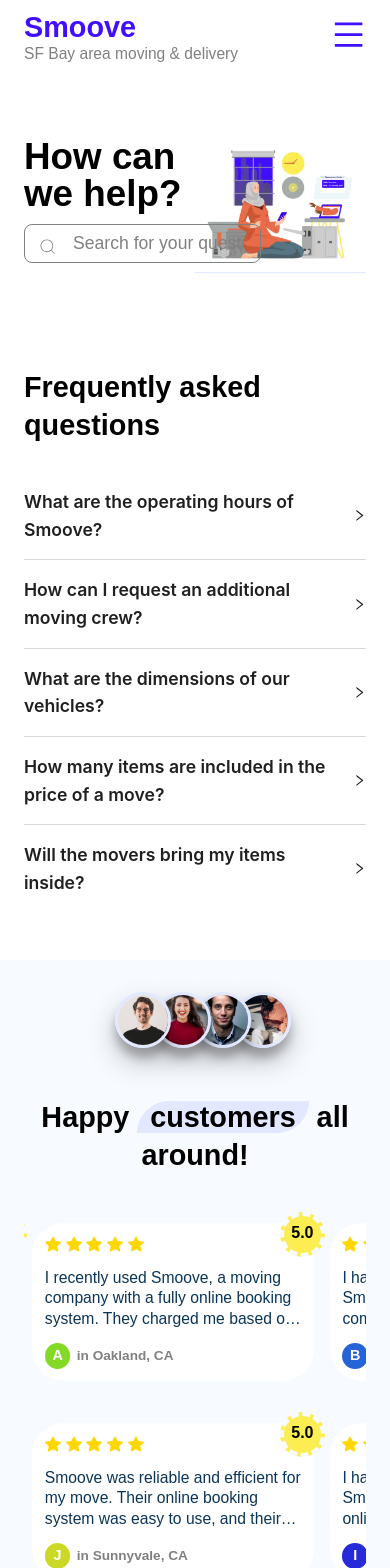
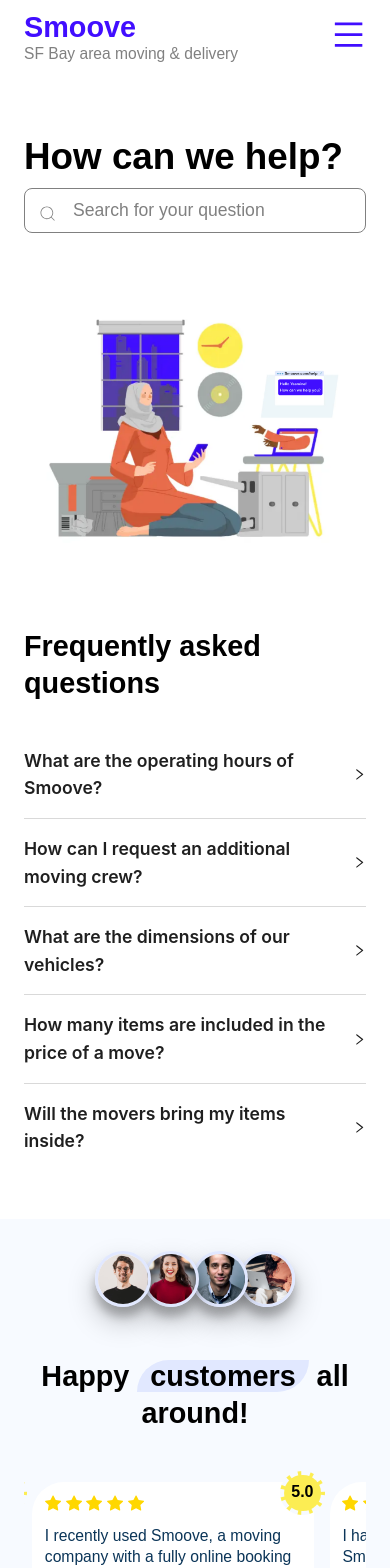
Before and after one commit to rbabaci1/smoove, a Next.js app: page /help in a window 390 px wide. Shown: the top 1568 px of the page. Built offline with nearby package versions, Linux system fonts and the light colour scheme; a web font is replaced by a local one.

Commit message:
make help page responsive on all devices

```diff
--- a/containers/FrequentlyAskedQuestions/index.jsx
+++ b/containers/FrequentlyAskedQuestions/index.jsx
@@ -1,4 +1,3 @@
-import Link from 'next/link';
 import { Collapse } from 'antd';
 import { motion } from 'framer-motion';
 
--- a/containers/GetAnEstimate/index.jsx
+++ b/containers/GetAnEstimate/index.jsx
@@ -29,11 +29,11 @@
       style={{ backgroundColor: bgColor }}
     >
       <motion.div
+        className={styles.container}
         initial={{ y: 100, opacity: 0 }}
         whileInView={{ y: 0, opacity: 1 }}
         transition={{ duration: 0.3 }}
         viewport={{ once: true }}
-        className={styles.container}
       >
         <div className={styles.inputs}>
           <h2>Get an estimate</h2>
--- a/containers/GetAnEstimate/styles.module.scss
+++ b/containers/GetAnEstimate/styles.module.scss
@@ -135,7 +135,7 @@
 
     .container {
       .inputs {
-        padding: 1rem;
+        padding: 1rem 0.5rem;
 
         h2 {
           font-size: clamp(1rem, 5vw, 1.5rem);
@@ -145,6 +145,10 @@
           padding-top: 1rem;
 
           .input {
+            input {
+              padding: 0.5rem 0.5rem 0.5rem 1rem;
+            }
+
             svg {
               font-size: 0.6rem;
               top: 0.5rem;
--- a/containers/Reviews/index.jsx
+++ b/containers/Reviews/index.jsx
@@ -67,7 +67,7 @@
     >
       <div className={styles.container}>
         <div className={styles.header}>
-          <section className={styles.avatars}>
+          <div className={styles.avatars}>
             <motion.div
               initial={{ y: -100, opacity: 0 }}
               whileInView={{ y: 0, opacity: 1 }}
@@ -101,7 +101,7 @@
             >
               <Image src={avatar1} alt='customer avatar' />
             </motion.div>
-          </section>
+          </div>
 
           <motion.h2
             initial={{ y: 100, opacity: 0 }}
--- a/containers/Reviews/styles.module.scss
+++ b/containers/Reviews/styles.module.scss
@@ -13,7 +13,7 @@
       .avatars {
         @include flex(row-reverse);
         @include radius(2rem, 0, 0, 2rem);
-        margin-bottom: 3rem;
+        margin: 0 0 3rem 0rem;
 
         img {
           width: 3.5rem;
@@ -27,16 +27,17 @@
         }
 
         :nth-child(1) img {
-          right: 1rem;
+          right: 0.75rem;
         }
         :nth-child(2) img {
+          right: 0.2rem;
         }
 
         :nth-child(3) img {
-          left: 1rem;
+          left: 0.25rem;
         }
         :nth-child(4) img {
-          left: 2rem;
+          left: 0.75rem;
         }
       }
 
--- a/pages/help/index.jsx
+++ b/pages/help/index.jsx
@@ -1,7 +1,9 @@
 import { useState } from 'react';
 import Head from 'next/head';
+import Image from 'next/image';
+import { motion } from 'framer-motion';
+import { Collapse } from 'antd';
 import { CiSearch } from 'react-icons/ci';
-import Image from 'next/image';
 
 import {
   Footer,
@@ -12,6 +14,69 @@
 import { Navbar } from '@/components';
 import { help } from '@/public/images';
 import styles from './styles.module.scss';
+
+const questions = [
+  {
+    text: ' How does Smoove work?',
+    title: <h4>How does Smoove work?</h4>,
+    answer:
+      'Smoove is a platform that connects you with professional movers and a truck to help you with your local moves. You can schedule a move, choose the type of service you need, and track your move in real-time.',
+  },
+  {
+    text: 'What types of moves does Smoove offer?',
+    title: <h4>What types of moves does Smoove offer?</h4>,
+    answer:
+      'Smoove offers a variety of services for local moves, including full-service moves, in-house moves, loading and unloading services, and furniture delivery. You can choose the service that best fits your needs and budget.',
+  },
+  {
+    text: 'How do I schedule a move with Smoove?',
+    title: <h4>How do I schedule a move with Smoove?</h4>,
+    answer:
+      'You can schedule a move with Smoove by visiting our website or downloading our mobile app. Simply input your move details, choose the service you need, and book a move date and time that works for you.',
+  },
+  {
+    text: 'What areas does Smoove serve?',
+    title: <h4>What areas does Smoove serve?</h4>,
+    answer:
+      'Smoove currently operates in select cities across the United States. You can check if we serve your area by visiting our website or contacting our customer support.',
+  },
+  {
+    text: 'How much does Smoove cost?',
+    title: <h4>How much does Smoove cost?</h4>,
+    answer:
+      'The cost of a move with Smoove depends on various factors such as the distance of the move, the size of your belongings, and the services you require. You can get a quote by providing your move details on our website or app.',
+  },
+  {
+    text: 'Can I reschedule or cancel my Smoove move?',
+    title: <h4>Can I reschedule or cancel my Smoove move?</h4>,
+    answer:
+      'Yes, you can reschedule or cancel your Smoove move. Simply log in to your account on our website or app, go to your bookings, and follow the instructions to reschedule or cancel your move. Please note that cancellation fees may apply.',
+  },
+  {
+    text: 'What should I do to prepare for my Smoove move?',
+    title: <h4>What should I do to prepare for my Smoove move?</h4>,
+    answer:
+      'To prepare for your Smoove move, make sure your belongings are packed securely in boxes or containers, disassemble any furniture that needs to be moved, and ensure that there is clear access to your items. You can also provide any special instructions or requirements during the booking process.',
+  },
+  {
+    text: 'Is my stuff insured during a Smoove move?',
+    title: <h4>Is my stuff insured during a Smoove move?</h4>,
+    answer:
+      "Yes, Smoove provides basic insurance coverage for your items during the move. However, it's important to note that the coverage may be limited, and additional insurance options may be available for purchase. It's recommended to review Smoove's insurance policy for more details.",
+  },
+  {
+    text: 'How do I track my Smoove move?',
+    title: <h4>How do I track my Smoove move?</h4>,
+    answer:
+      "You can track your Smoove move in real-time through our website or app. Simply log in to your account, go to your bookings, and you'll be able to see the status and progress of your move, including the estimated arrival time of your movers.",
+  },
+  {
+    text: 'What if there are issues or concerns during my Smoove move?',
+    title: <h4>What if there are issues or concerns during my Smoove move?</h4>,
+    answer:
+      'If you encounter any issues or have concerns during your Smoove move, you can contact our customer support through our website or app. Our team will be ready to assist you and resolve any problems to ensure a smooth moving experience.',
+  },
+];
 
 const Help = () => {
   const [searchTerm, setSearchTerm] = useState('');
@@ -46,6 +111,34 @@
                 placeholder='Search for your question'
               />
             </section>
+
+            <motion.section
+              className={styles.questions}
+              initial={{ y: 100, opacity: 0 }}
+              whileInView={{ y: 0, opacity: 1 }}
+              transition={{ duration: 0.3 }}
+              viewport={{ once: true }}
+            >
+              {searchTerm && searchTerm.trim() !== ''
+                ? questions
+                    .filter(question =>
+                      question.text
+                        .toLowerCase()
+                        .includes(searchTerm.toLowerCase())
+                    )
+                    .map((question, index) => (
+                      <Collapse
+                        key={index}
+                        className={styles.collapse}
+                        bordered={false}
+                      >
+                        <Collapse.Panel header={question.title} key={index}>
+                          <p>{question.answer}</p>
+                        </Collapse.Panel>
+                      </Collapse>
+                    ))
+                : null}
+            </motion.section>
           </div>
 
           <Image
--- a/pages/help/styles.module.scss
+++ b/pages/help/styles.module.scss
@@ -3,29 +3,48 @@
 
 .main {
   .content {
-    @include flex(row, space-between);
-    padding: 4rem 1.5rem;
+    @include flex(row, space-between, flex-start);
+    padding: 4rem 1.5rem 2rem 1.5rem;
     max-width: 1200px;
     margin: 0 auto;
     box-sizing: content-box;
+    border-bottom: 1px solid $light-blue;
 
     .input {
-      width: 50%;
-      align-self: flex-start;
+      width: 48%;
+      box-sizing: border-box;
+      position: relative;
+
+      .collapse {
+        background-color: $white;
+
+        .panel {
+          padding: 0;
+
+          p {
+            margin: 0;
+          }
+
+          svg {
+            width: 0.8rem;
+            height: 0.8rem;
+          }
+        }
+      }
 
       .searchInput {
         position: relative;
 
         input {
           border: 1px solid $gray;
-          padding: 0.5rem 1rem 0.5rem 3rem;
+          padding: 0.7rem 1rem 0.7rem 3rem;
           border-radius: 0.5rem;
           width: 100%;
         }
 
         svg {
           position: absolute;
-          top: 0.8rem;
+          top: 1rem;
           left: 0.9rem;
           color: $gray;
           font-size: 1.2rem;
@@ -40,11 +59,64 @@
           }
         }
       }
+
+      .questions {
+        margin-top: 2rem;
+      }
     }
 
     img {
       width: 50%;
-      border-bottom: 1px solid $light-blue;
+      box-sizing: border-box;
+    }
+
+    @media screen and (max-width: 1024px) {
+      flex-direction: column;
+      align-items: center;
+      border-bottom: none;
+      padding: 2rem 1.5rem;
+
+      .input {
+        padding: 2rem 0;
+        width: 100%;
+
+        .searchInput {
+          input {
+            width: 100%;
+          }
+        }
+      }
+
+      img {
+        width: 70%;
+      }
+    }
+
+    @media screen and (max-width: 767px) {
+      img {
+        width: 100%;
+      }
+    }
+
+    @media screen and (max-width: 389px) {
+      padding: 1rem 0.5rem;
+
+      .input {
+        padding: 1rem 0;
+
+        .searchInput {
+          input {
+            padding: 0.3rem 1rem 0.3rem 1rem;
+            font-size: 0.7rem;
+          }
+
+          svg {
+            font-size: 0.7rem;
+            top: 0.5rem;
+            left: 0.25rem;
+          }
+        }
+      }
     }
   }
 }
--- a/styles/globals.scss
+++ b/styles/globals.scss
@@ -302,9 +302,6 @@
 }
 
 ::-webkit-scrollbar {
-  // height: 12px;
-  // width: 3px;
-  // background: $apricot;
   width: 3px;
 }
 
```
